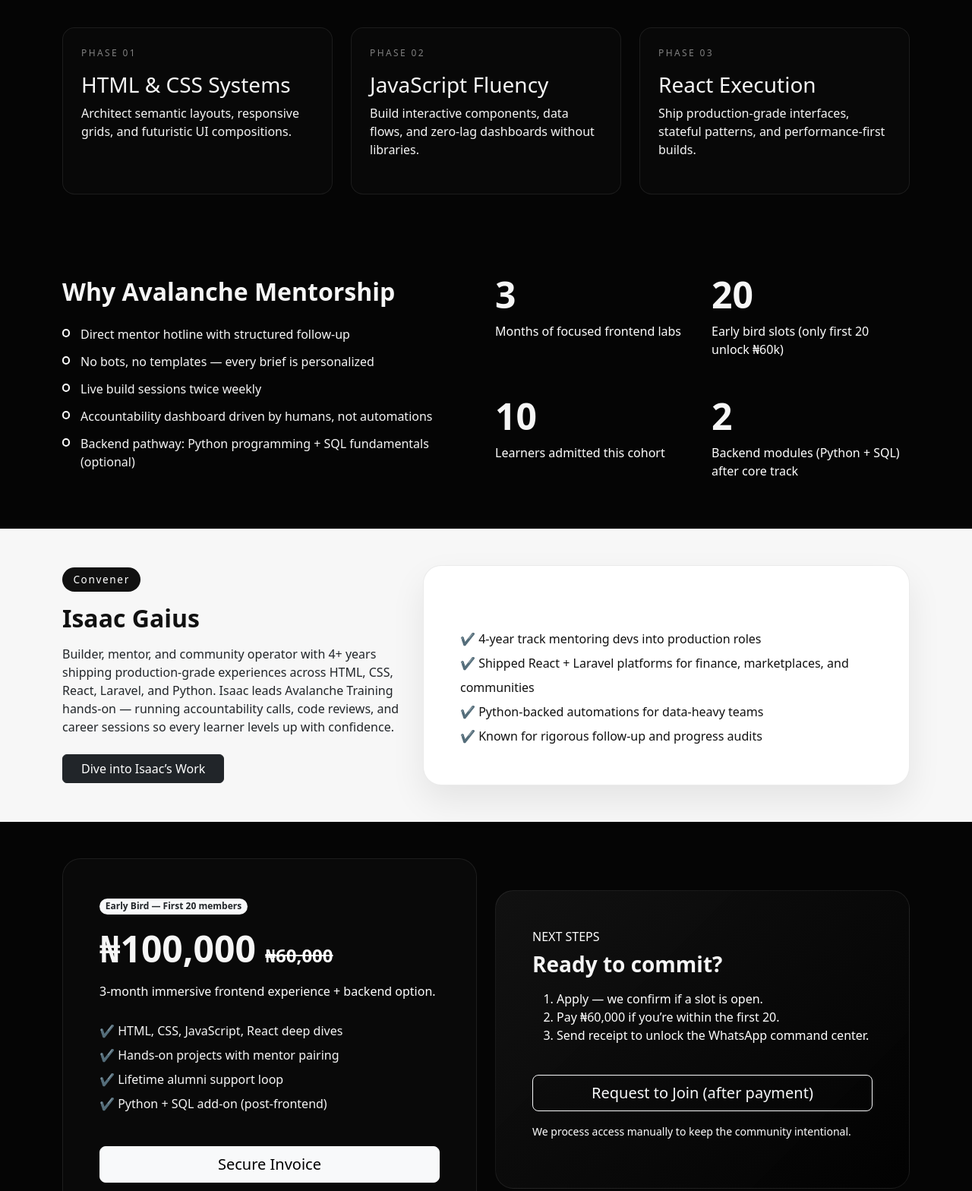
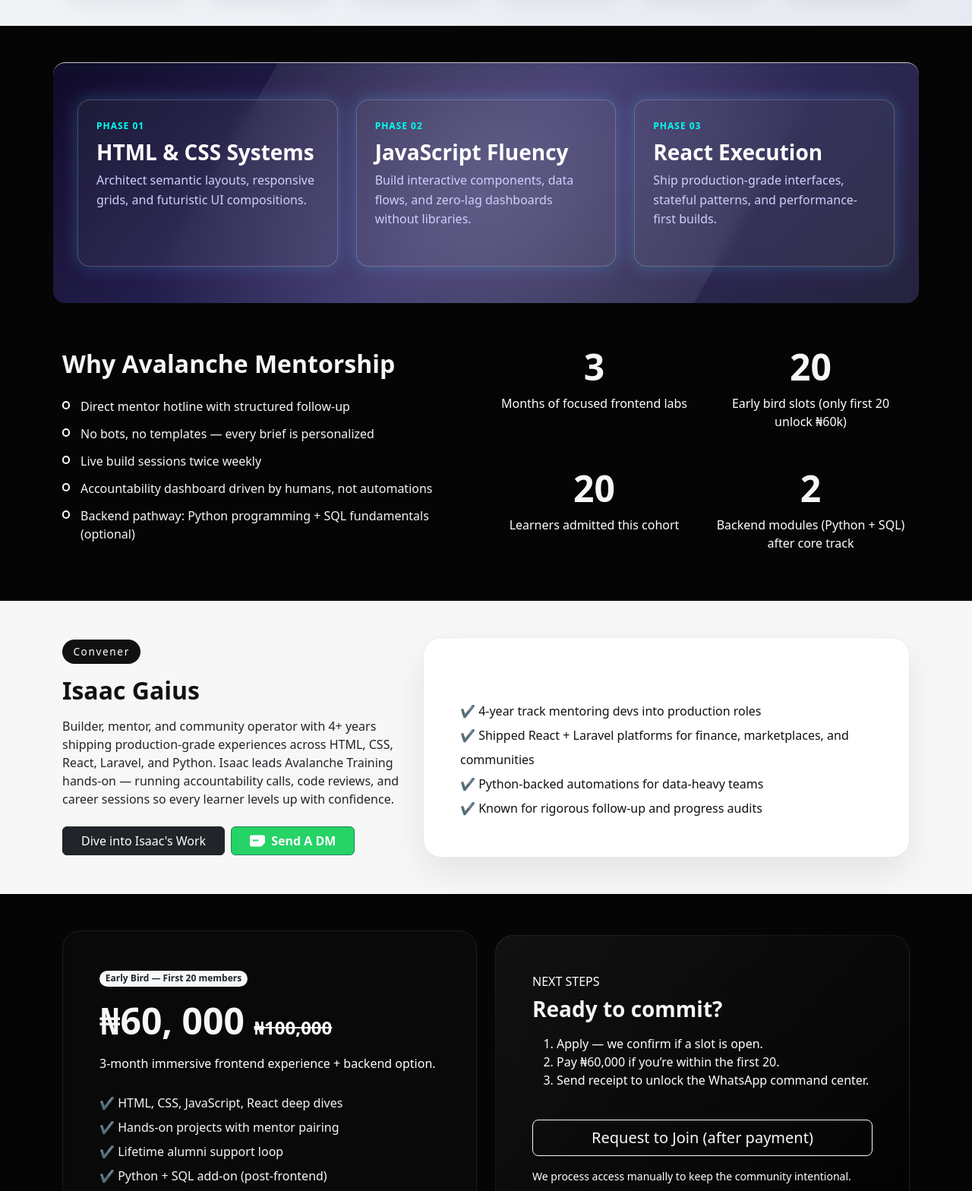
Before and after one commit to GaiusIsaac00x/avalanche, a plain HTML site: page index.html in a window 1280 px wide. Shown: the part 1060-2628 px from the top of the page at 76% size. Drawn offline with nearby package versions, Linux system fonts and the light colour scheme.

Commit message:
code update

```diff
--- a/index.html
+++ b/index.html
@@ -22,15 +22,17 @@
       <span class="star"></span>
       <span class="star"></span>
     </div>
-    <div class="row align-items-center glass-panel">
+    <div class="row align-items-center glass-panel futuristic-modules">
       <div class="col-lg-7">
-        <p class="eyebrow text-uppercase mb-2">Avalanche Training</p>
+        <p class="eyebrow text-uppercase mb-2 text-white"><b>Avalanche Training</b></p>
         <h1 class="display-4 fw-bold mb-3">
           3-Month Frontend Mentorship with Real Humans, Real Follow-Up
         </h1>
         <p class="lead mb-4">
+          <b>
             Skip automated dashboards. Get black-and-white clarity, real-time accountability,
             and senior-level mentorship across HTML, CSS, JavaScript, and React with hands-on builds.
+          </b>
         </p>
         <div class="d-flex flex-wrap gap-3">
           <a href="#pricing" class="btn btn-light btn-lg px-4">Claim Early Bird Slot</a>
@@ -110,7 +112,7 @@
   </section>
 
   <main>
-    <section class="container py-5 border-top border-secondary-subtle">
+   <section class="container py-5 border-top border-secondary-subtle futuristic-modules mt-5">
   <div class="row g-4">
     <div class="col-md-4">
       <div class="module-card p-4">
@@ -136,6 +138,78 @@
   </div>
 </section>
 
+<style>
+/* Futuristic background for the section */
+.futuristic-modules {
+  background: linear-gradient(135deg, #0f0c29, #302b63, #24243e);
+  color: #e0e0ff;
+  border-top: none;
+  border-radius: 1rem;
+  padding: 4rem 2rem;
+  position: relative;
+  overflow: hidden;
+}
+
+/* Subtle animated shiny overlay */
+.futuristic-modules::before {
+  content: '';
+  position: absolute;
+  top: -50%;
+  left: -50%;
+  width: 200%;
+  height: 200%;
+  background: radial-gradient(circle at center, rgba(255,255,255,0.2), transparent 40%);
+  animation: shine 6s linear infinite;
+  pointer-events: none;
+}
+
+@keyframes shine {
+  0% { transform: rotate(0deg) translateX(0); }
+  100% { transform: rotate(360deg) translateX(0); }
+}
+
+/* Module cards */
+.module-card {
+  background: rgba(255, 255, 255, 0.05);
+  border: 1px solid rgba(255, 255, 255, 0.2);
+  border-radius: 1rem;
+  backdrop-filter: blur(10px);
+  box-shadow: 0 0 20px rgba(0, 255, 255, 0.2), 0 0 40px rgba(255, 0, 255, 0.1);
+  transition: transform 0.3s, box-shadow 0.3s;
+  position: relative;
+  overflow: hidden;
+}
+
+/* Glowing hover effect */
+.module-card:hover {
+  transform: translateY(-10px) scale(1.02);
+  box-shadow: 0 0 30px #00fff0, 0 0 50px #ff00ff, 0 0 70px #00ffff55;
+}
+
+/* Label styling */
+.module-card .label {
+  font-weight: 700;
+  text-transform: uppercase;
+  color: #00fff0;
+  letter-spacing: 1px;
+  margin-bottom: 0.5rem;
+}
+
+/* Card titles */
+.module-card h3 {
+  font-weight: 700;
+  color: #fff;
+  margin-bottom: 0.5rem;
+}
+
+/* Card descriptions */
+.module-card p {
+  color: #cfcfff;
+  line-height: 1.6;
+}
+</style>
+
+
     <section class="container py-5">
       <div class="row align-items-center">
         <div class="col-lg-6">
@@ -150,19 +224,19 @@
         </div>
         <div class="col-lg-6 mt-4 mt-lg-0">
           <div class="stat-grid">
-            <div>
+            <div class="text-center">
               <span class="stat-value">3</span>
               <p class="text-white">Months of focused frontend labs</p>
             </div>
-            <div>
+            <div class="text-center">
               <span class="stat-value">20</span>
               <p class="text-white">Early bird slots (only first 20 unlock ₦60k)</p>
             </div>
-            <div>
-              <span class="stat-value">10</span>
+            <div class="text-center">
+              <span class="stat-value">20</span>
               <p class="text-white">Learners admitted this cohort</p>
             </div>
-            <div>
+            <div class="text-center">
               <span class="stat-value">2</span>
               <p class="text-white">Backend modules (Python + SQL) after core track</p>
             </div>
@@ -183,14 +257,28 @@
               hands-on &mdash; running accountability calls, code reviews, and career sessions so every learner
               levels up with confidence.
             </p>
+            <div class="d-flex gap-2">
               <a
                 class="btn btn-dark px-4"
                 href="https://isaac-gaius.netlify.app/"
                 target="_blank"
                 rel="noopener"
               >
-              Dive into Isaac’s Work
+                Dive into Isaac's Work
               </a>
+
+              <!-- WhatsApp-style animated DM button -->
+              <a
+                href="https://wa.me/2349032683755"
+                target="_blank"
+                class="btn btn-success px-4 d-flex align-items-center send-dm-btn"
+              >
+                <svg xmlns="http://www.w3.org/2000/svg" width="20" height="20" fill="currentColor" class="bi bi-chat-dots me-2" viewBox="0 0 16 16">
+                  <path d="M2 2a2 2 0 0 0-2 2v8a2 2 0 0 0 2 2h9.586a1 1 0 0 0 .707-.293l3.414-3.414a1 1 0 0 0 .293-.707V4a2 2 0 0 0-2-2H2zm3 5.5a1 1 0 1 1-2 0 1 1 0 0 1 2 0zm2 0a1 1 0 1 1-2 0 1 1 0 0 1 2 0zm2 0a1 1 0 1 1-2 0 1 1 0 0 1 2 0z"/>
+                </svg>
+                Send A DM
+              </a>
+            </div>
           </div>
           <div class="col-lg-7">
             <div class="bio-panel p-4 p-lg-5">
@@ -207,6 +295,7 @@
       </div>
     </section>
 
+
     <section id="pricing" class="container py-5">
       <div class="row align-items-center g-4">
         <div class="col-lg-6">
@@ -215,7 +304,7 @@
               Early Bird &mdash; First 20 members
             </p>
             <h2 class="display-5 fw-bold mb-3">
-              ₦100,000 <span class="slash text-white">₦60,000</span>
+              ₦60, 000 <span class="slash text-white">₦100,000</span>
             </h2>
             <p class="text-white mb-4">3-month immersive frontend experience + backend option.</p>
             <ul class="list-unstyled lh-lg">
@@ -224,7 +313,7 @@
               <li>✔ Lifetime alumni support loop</li>
               <li>✔ Python + SQL add-on (post-frontend)</li>
             </ul>
-            <a href="#" class="btn btn-light btn-lg w-100 mt-4">Secure Invoice</a>
+            <!-- <a href="#" class="btn btn-light btn-lg w-100 mt-4">Secure Invoice</a> -->
           </div>
         </div>
         <div class="col-lg-6">
--- a/styles.css
+++ b/styles.css
@@ -49,6 +49,11 @@ footer {
   padding: 2.5rem;
   position: relative;
   overflow: hidden;
+}
+@media (max-width: 600px) {
+   .glass-panel{
+    padding: 1rem;
+   }
 }
 
 .hero-effects .star {
@@ -278,10 +283,30 @@ a.link-light {
 
 @media (max-width: 576px) {
   .display-4 {
-    font-size: 2.5rem;
+    font-size: 2.0rem;
   }
 
   .stat-value {
     font-size: 2.25rem;
   }
 }
+
+.send-dm-btn {
+  background-color: #25D366;
+  color: #fff;
+  font-weight: 600;
+  transition: transform 0.2s, box-shadow 0.2s;
+}
+
+.send-dm-btn:hover {
+  transform: translateY(-3px);
+  box-shadow: 0 4px 15px rgba(0,0,0,0.2);
+}
+
+.send-dm-btn svg {
+  transition: transform 0.3s;
+}
+
+.send-dm-btn:hover svg {
+  transform: rotate(-20deg);
+}
```
Lines whose indentation alone changed are shown as unchanged.
